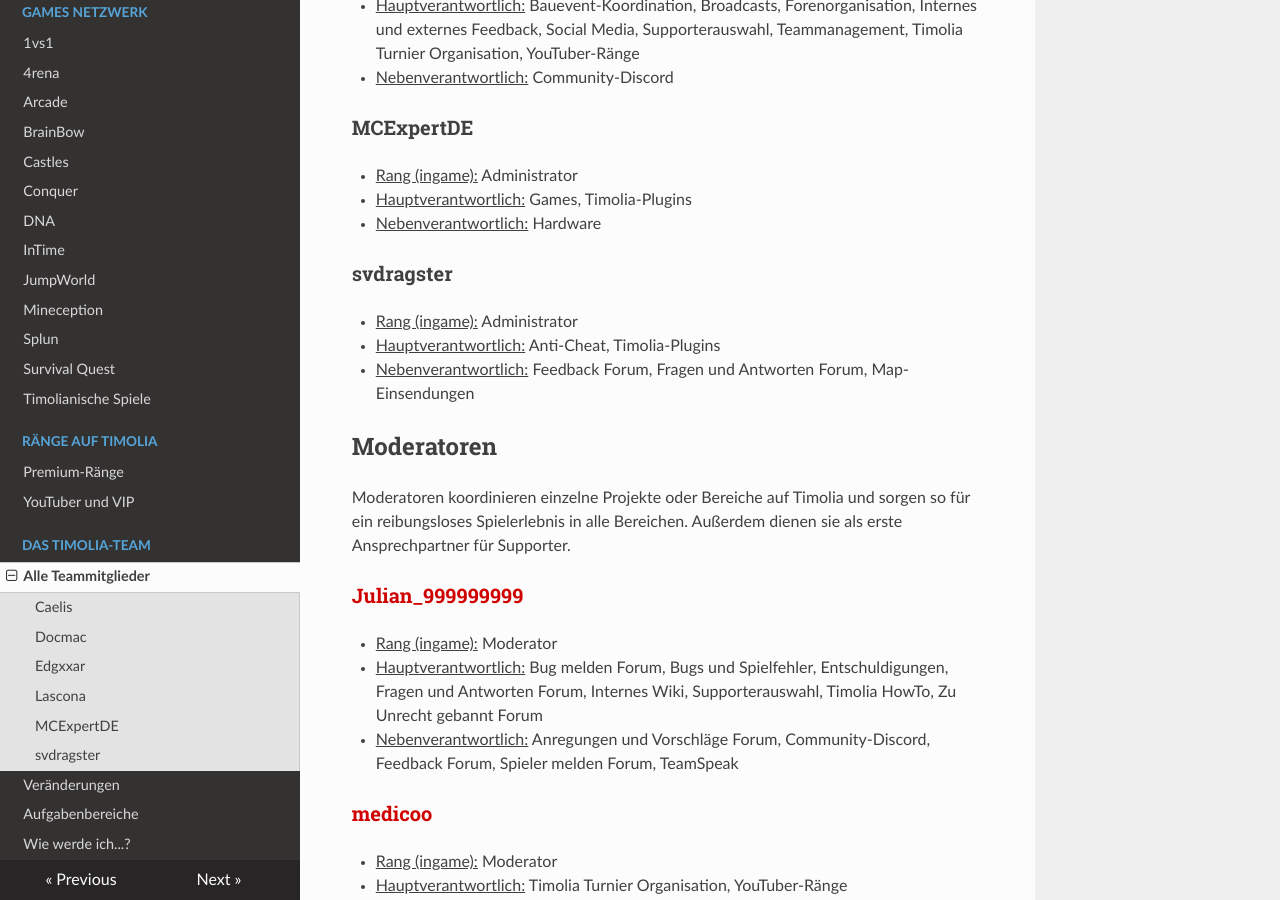
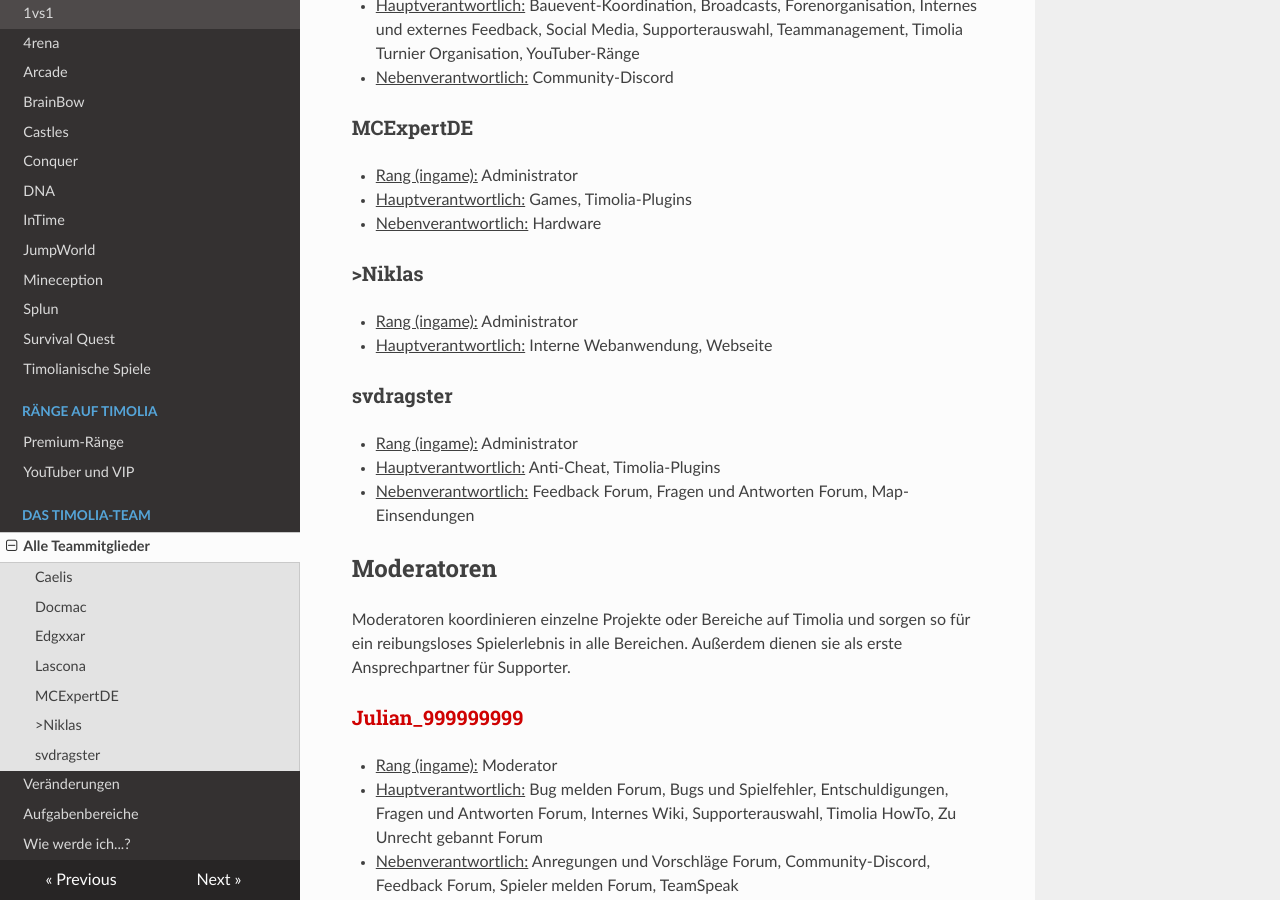
Before and after one commit to TimoliaDE/HowTo, an MkDocs documentation site: the page built from docs/team/members.md, in a window 1280 px wide and 900 px high, scrolled down 769 px. Built offline with MkDocs 1.6.1, drawn with Linux system fonts in a browser that asks for light colours; nearby versions of some CDN libraries; old or Windows-style settings are respelled for this version of MkDocs; some of the changed text lies outside the part shown.

Commit message:
Update members.md

```diff
--- a/docs/team/members.md
+++ b/docs/team/members.md
@@ -27,6 +27,10 @@ Administratoren leiten das Netzwerk. Sie kümmern sich um teaminterne und techni
 - <u>Rang (ingame):</u> Administrator
 - <u>Hauptverantwortlich:</u> Games, Timolia-Plugins
 - <u>Nebenverantwortlich:</u> Hardware
+
+### <strong>>Niklas</strong>
+- <u>Rang (ingame):</u> Administrator
+- <u>Hauptverantwortlich:</u> Interne Webanwendung, Webseite
 
 ### <strong>svdragster</strong>
 - <u>Rang (ingame):</u> Administrator
@@ -78,10 +82,6 @@ Sie kümmern sich um die Timolia-Plugins, entwickeln neue Features und Spielmodi
 - <u>Rang (ingame):</u> Developer
 - <u>Hauptverantwortlich:</u> TeamSpeak
 - <u>Nebenverantwortlich:</u> Broadcasts
-
-### <strong><span style="color:#007812">Niklas</span></strong>
-- <u>Rang (ingame):</u> Developer
-- <u>Hauptverantwortlich:</u> Interne Webanwendung, Webseite
 
 ### <strong><span style="color:#007812">play4me_</span></strong>
 - <u>Rang (ingame):</u> Developer
```
